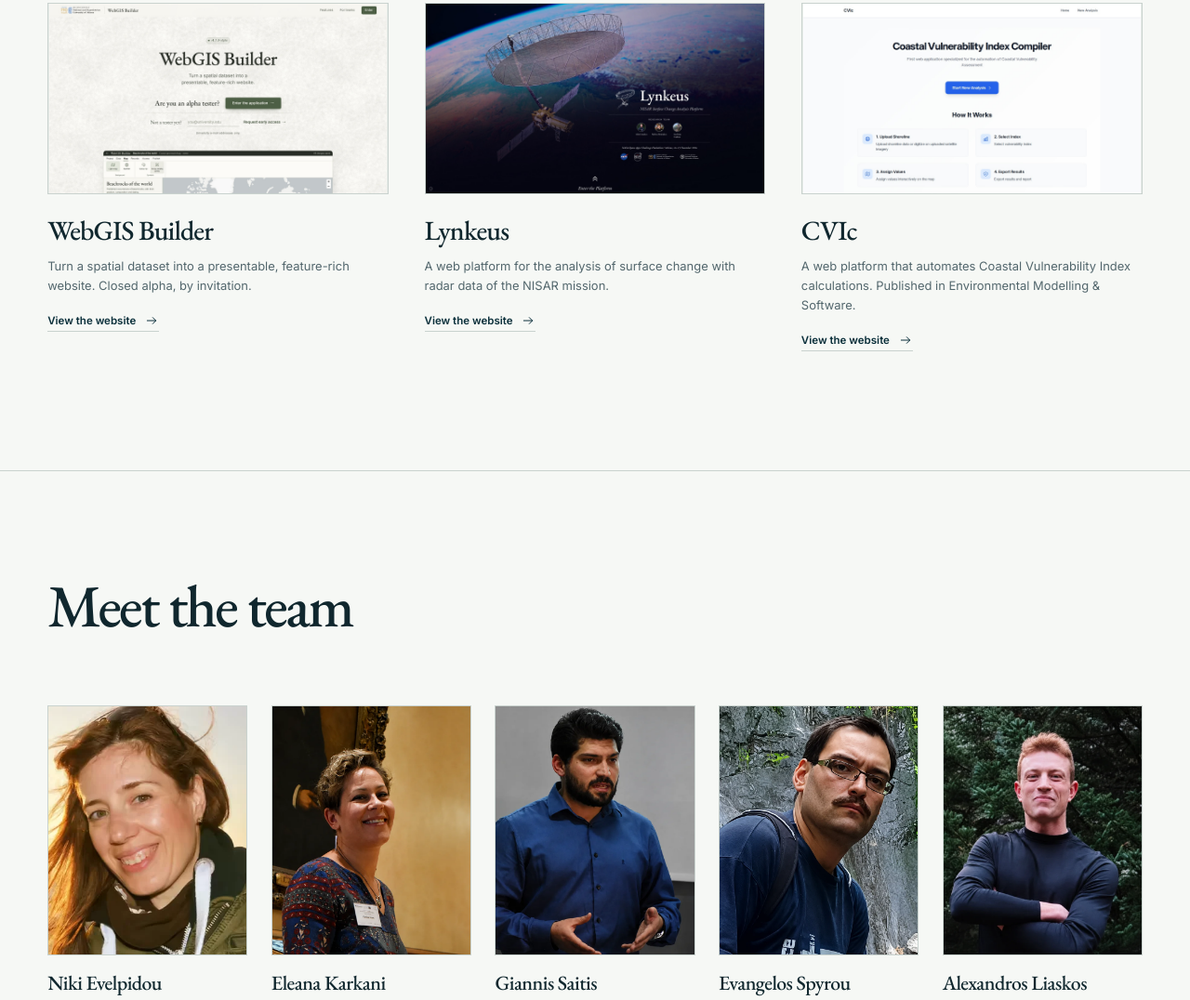
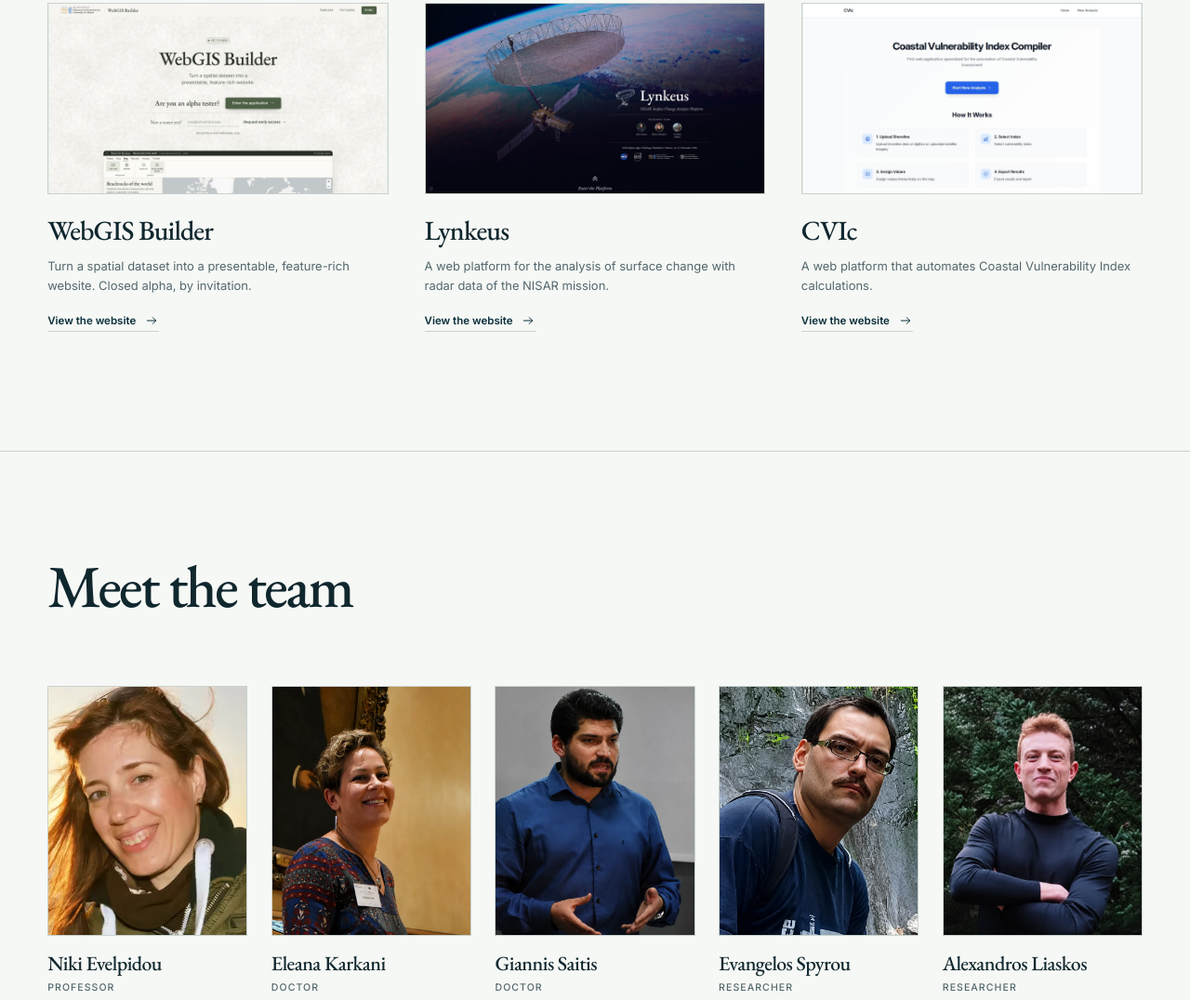
Before and after one commit to AlexandrosLiaskos/nkua-webgis, a plain HTML site: page sites/index.html in a window 1280 px wide. Shown: the part 4859-5935 px from the top of the page at 93% size. Drawn offline with nearby package versions, Linux system fonts and the light colour scheme; no server answers; a web font is replaced by a local one.

Commit message:
Shorten the text of the CVIc card of the home page
The card reads "A web platform that automates Coastal Vulnerability Index
calculations." This is the text published on the server on 21 November
2026 (static release 20261121-cvic-card-text), recorded here so that the
repository matches the live page.

```diff
--- a/sites/index.html
+++ b/sites/index.html
@@ -333,7 +333,7 @@
                         </figure>
                         <div class="catalogue-copy">
                             <h4>CVIc</h4>
-                            <p>A web platform that automates Coastal Vulnerability Index calculations. Published in Environmental Modelling &amp; Software.</p>
+                            <p>A web platform that automates Coastal Vulnerability Index calculations.</p>
                             <span class="catalogue-link">View the website <svg viewBox="0 0 24 24" aria-hidden="true"><path d="M5 12h14M14 7l5 5-5 5"></path></svg></span><span class="catalogue-visits" data-visit-figure hidden></span>
                         </div>
                     </a>
```
